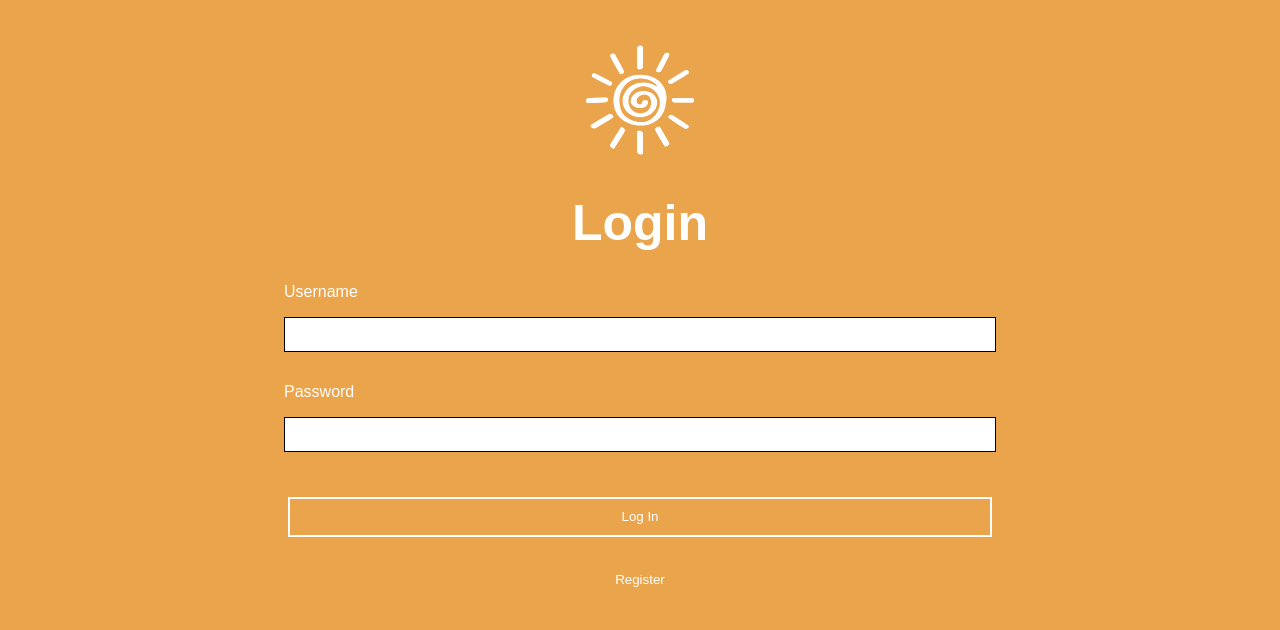
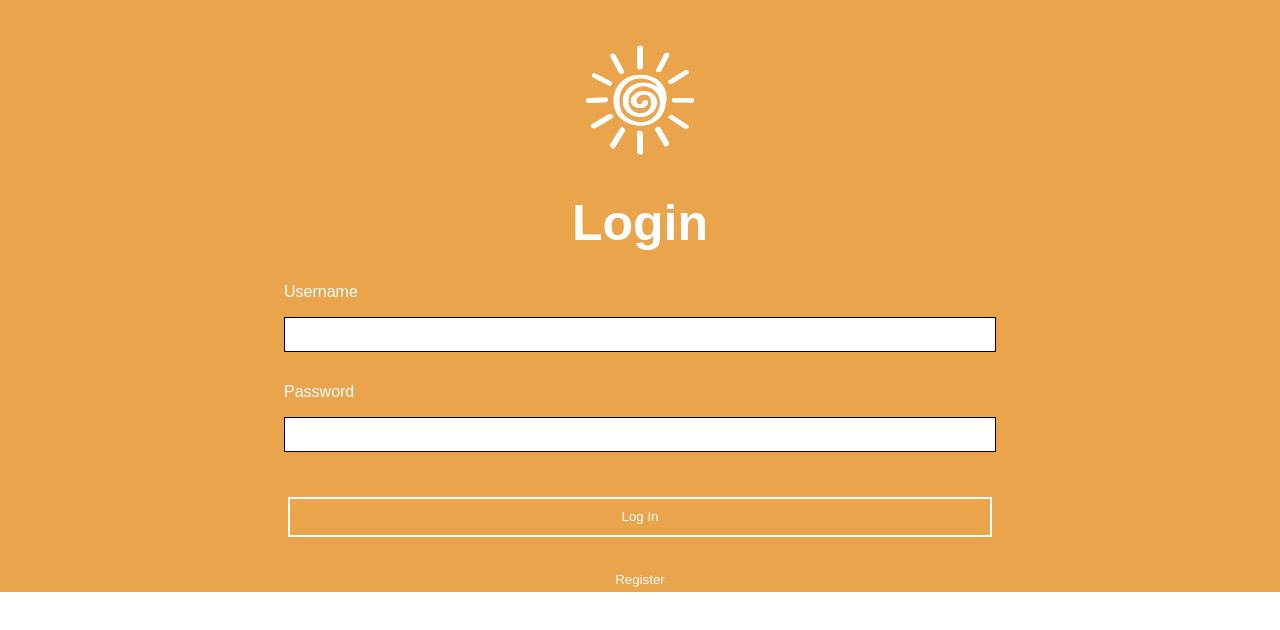
Before and after one commit to kai-peterson/volunteer-twin-cities, a React (Create React App) app: page /#/home in a window 1280 px wide. Shown: the top 630 px of the page. Built offline with nearby package versions, Linux system fonts and the light colour scheme; no server answers; what google-maps-react would draw is missing.

Commit message:
didn't work

```diff
--- a/src/components/App/App.css
+++ b/src/components/App/App.css
@@ -25,8 +25,20 @@ input {
     border: 1px solid black;
 }
 
-.app-grid-container {
-    display: inline-grid;
-    grid-template-columns: 80vw 20vw;
-    grid-template-rows: 8vh 92vh;
-}
+/* @media only screen and (max-width: 600px) { */
+    .app-grid-container {
+        grid-template-columns: 80vw 20vw;
+        grid-template-rows: 8vh 92vh;
+    }
+/* } */
+
+/* @media only screen and (min-width: 600px) {
+    .app-grid-container {
+        grid-template-columns: auto 480px 120px auto;
+        grid-template-rows: 8vh 92vh;
+    }
+} */
+/*
+.app-outer-container {
+    max-width: 600px;
+} */
--- a/src/components/App/App.js
+++ b/src/components/App/App.js
@@ -32,6 +32,7 @@ class App extends Component {
   render() {
     return (
       <Router>
+        <div className="app-outer-container">
           <div className="app-grid-container">
             {this.props.user.id && <Header />}
             <Switch>
@@ -104,6 +105,7 @@ class App extends Component {
               <Route render={() => <h1>404</h1>} />
             </Switch>
           </div>
+        </div>
       </Router>
     )
   }
--- a/src/components/DrawerNav/DrawerNav.css
+++ b/src/components/DrawerNav/DrawerNav.css
@@ -34,7 +34,7 @@
 
 .burger-menu-container {
     grid-column-start: 2;
-    grid-column-end: 2;
+    grid-column-end: 3;
     grid-row-start: 1;
     /* padding-top: 1vh; */
 }
```
